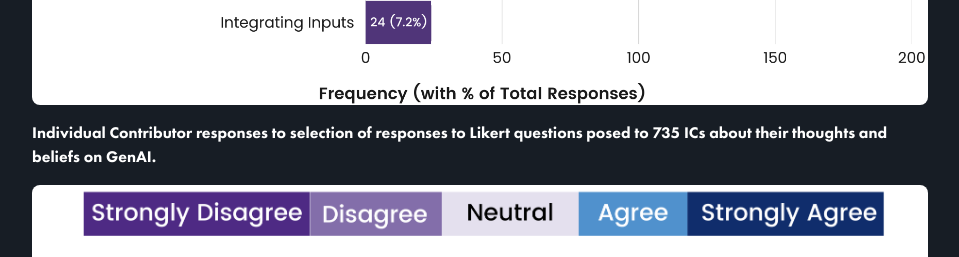
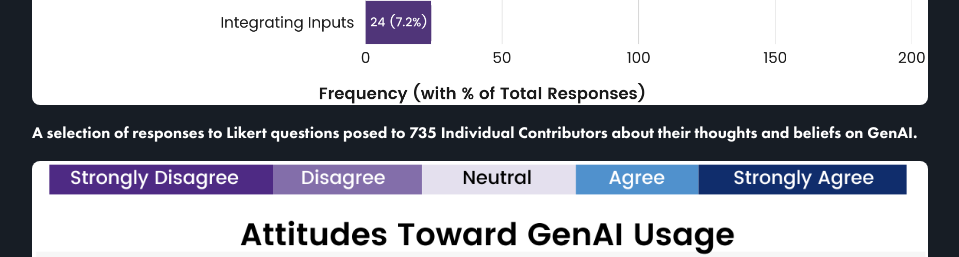
Before and after one commit to eulloa/mara-research-site, a Next.js app: page /Microsoft-Research in a window 1280 px wide. Shown: the part 3580-3837 px from the top of the page, without its empty margins (160-1119 px from the left). Built offline with nearby package versions, Linux system fonts and the light colour scheme.

Commit message:
updating likert scale image and description

```diff
--- a/src/app/Microsoft-Research/page.tsx
+++ b/src/app/Microsoft-Research/page.tsx
@@ -164,7 +164,7 @@ export default function Page() {
           height={300}
         />
         <h1 className="dark:text-white my-4 font-bold">
-          Individual Contributor responses to selection of responses to Likert questions posed to 735 ICs about their thoughts and beliefs on GenAI.
+          A selection of responses to Likert questions posed to 735 Individual Contributors about their thoughts and beliefs on GenAI.
         </h1>
         <Image
           className="rounded-lg"
```
Also changed, not shown: public/img/portfolio/GenAI-PM/Attitudes.png.
